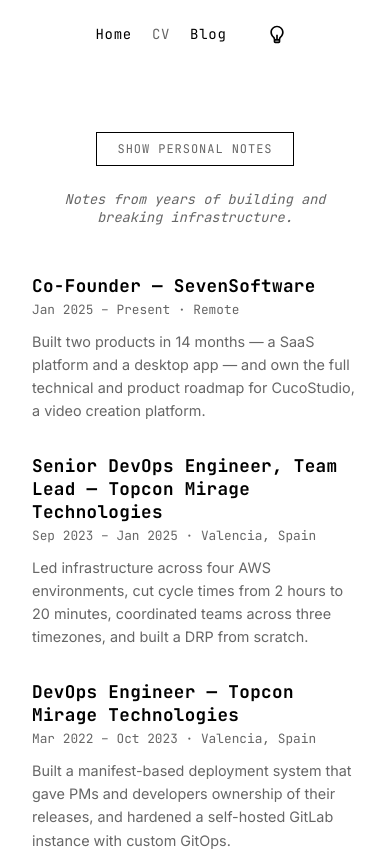
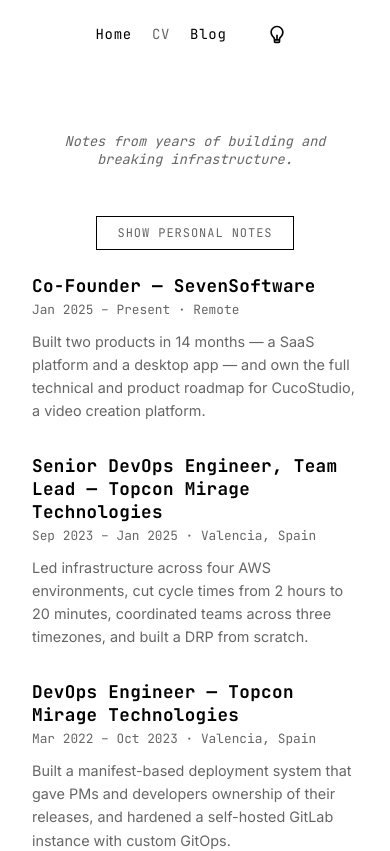
Before and after one commit to varn0/varno, a React (Vite) app: page /cv in a window 390 px wide. Shown: the top 851 px of the page. Built offline with nearby package versions, Linux system fonts and the light colour scheme.

Commit message:
fix: move toggle button below subtitle, fix mobile notes visibility

```diff
--- a/src/components/tech/CvPage.tsx
+++ b/src/components/tech/CvPage.tsx
@@ -46,7 +46,6 @@
       {rolesWithStories.map((role, i) => (
         <div key={i} className="cv-notes-group">
           <div className="cv-notes-group-label">{role.company}</div>
-          <div className="cv-notes-column">
           {role.stories.map((story, j) => (
             <div key={j} className="cv-note">
               <span className="cv-note-title">{story.title}</span>
@@ -60,7 +59,6 @@
             </div>
           ))}
         </div>
-        </div>
       ))}
     </div>
   )
@@ -71,6 +69,7 @@
 
   return (
     <div className={`cv-page ${notesVisible ? 'cv-page--notes-visible' : ''}`}>
+      <p className="cv-subtitle">Notes from years of building and breaking infrastructure.</p>
       <button
         className="cv-notes-toggle"
         aria-pressed={notesVisible}
@@ -78,7 +77,6 @@
       >
         {notesVisible ? 'HIDE PERSONAL NOTES' : 'SHOW PERSONAL NOTES'}
       </button>
-      <p className="cv-subtitle">Notes from years of building and breaking infrastructure.</p>
       {notesVisible && <MobileNotesView />}
       {roles.map((role, i) => (
         <RoleSection key={i} role={role} notesVisible={notesVisible} />
```
Lines whose indentation alone changed are shown as unchanged.
